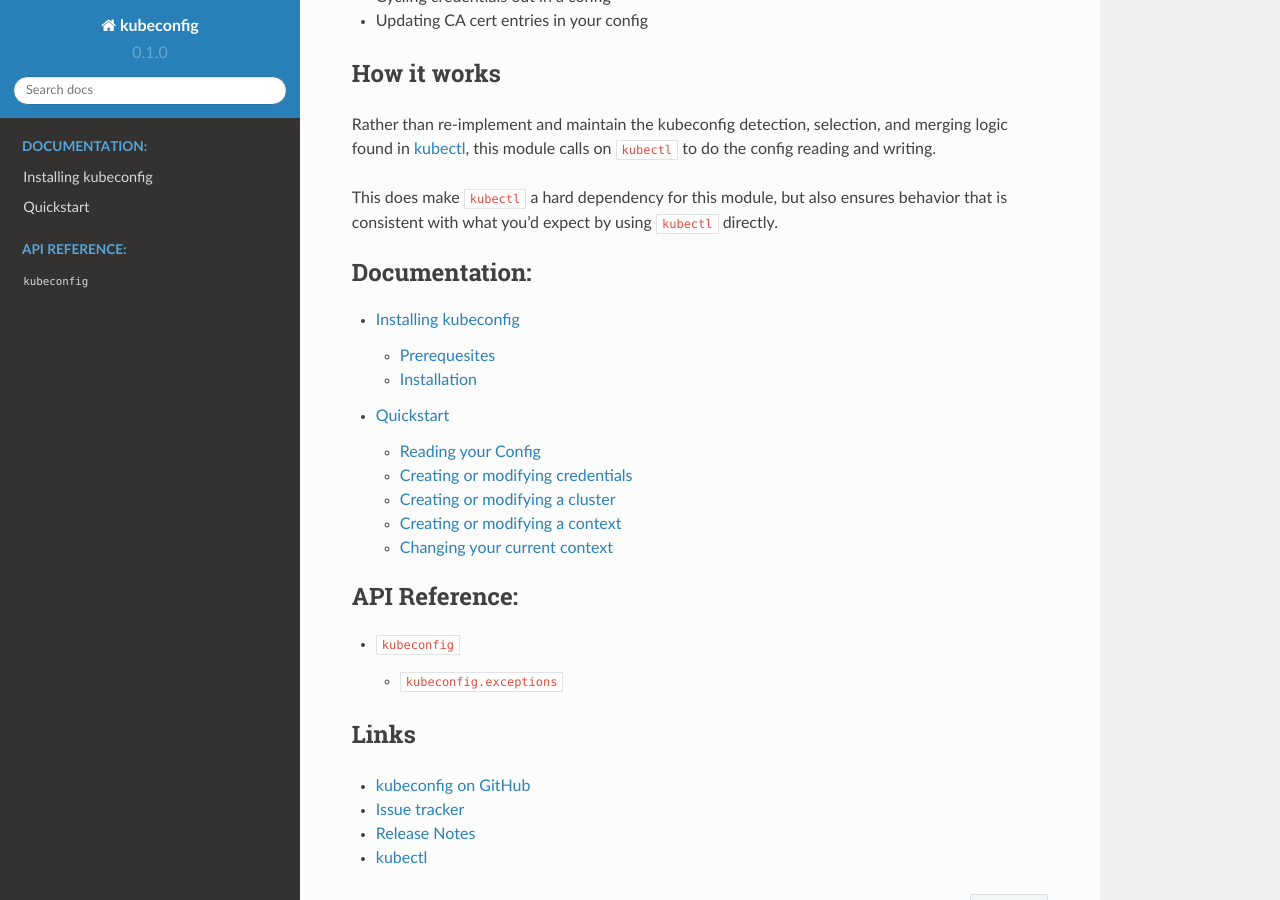
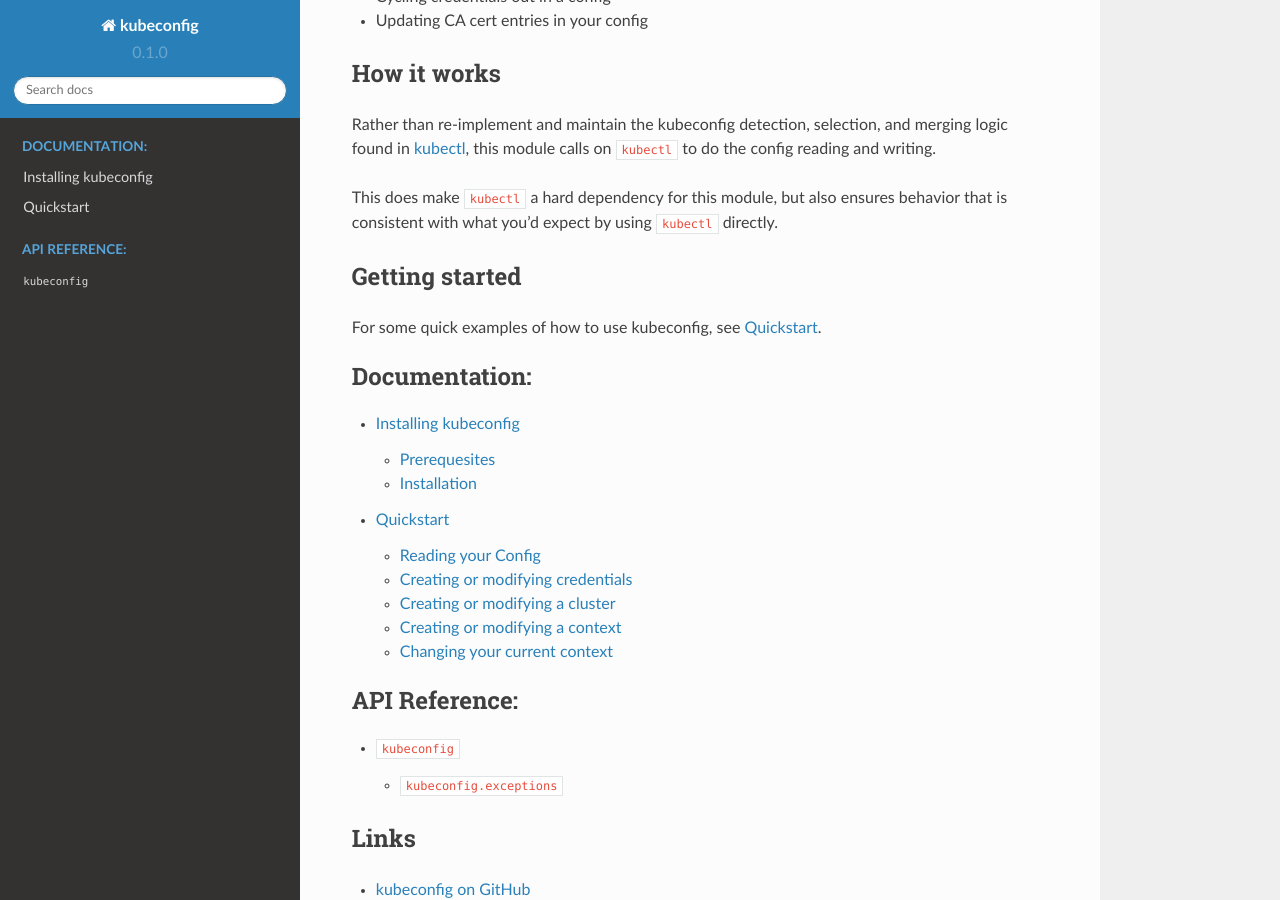
Before and after one commit to gtaylor/kubeconfig-python, a Sphinx documentation site: the page built from docs/index.rst, in a window 1280 px wide and 900 px high, scrolled down 479 px. Built offline with Sphinx 7.4.7 and the Read the Docs theme 2.0.0, drawn with Linux system fonts in a browser that asks for light colours.

Commit message:
Add an additional quickstart link to doc index

```diff
--- a/docs/index.rst
+++ b/docs/index.rst
@@ -32,6 +32,11 @@
 behavior that is consistent with what you'd expect by using ``kubectl``
 directly.
 
+Getting started
+---------------
+
+For some quick examples of how to use kubeconfig, see :doc:`quickstart`.
+
 
 .. toctree::
    :maxdepth: 2
```
